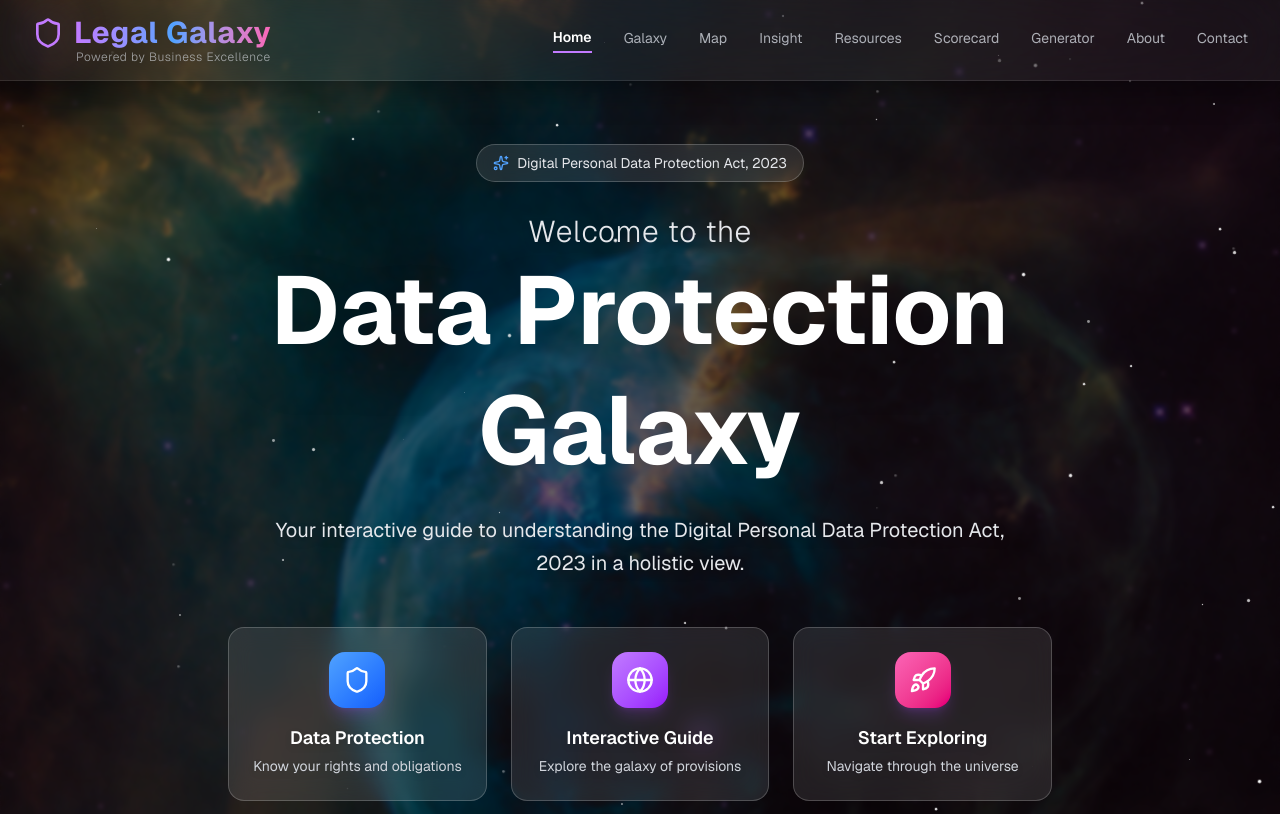
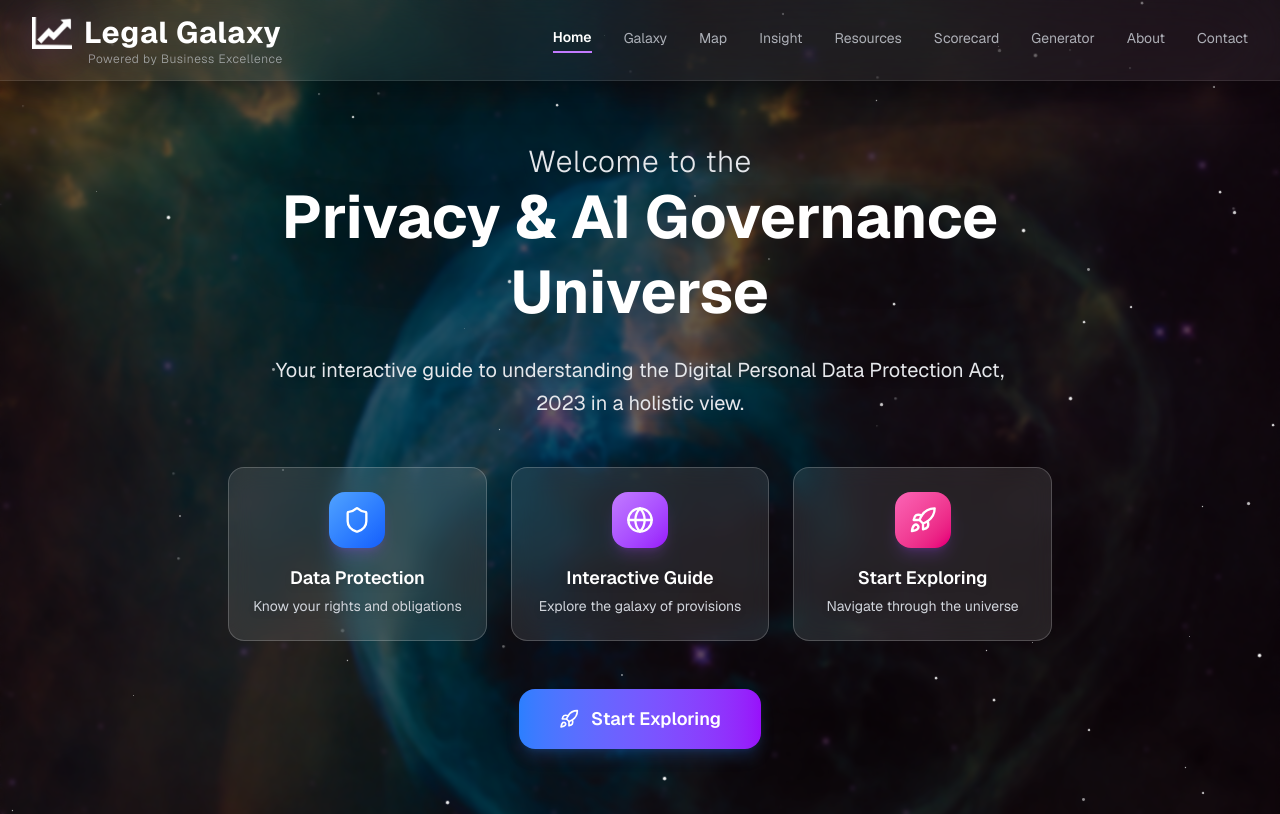
Before and after one commit to yashkulshrestha1102/data-protection-galaxy, a Next.js app: page / in a window 1280 px wide. Shown: the top 814 px of the page. Built offline with nearby package versions, Linux system fonts and the light colour scheme.

Commit message:
Initial commit: Updated header with company logo

```diff
--- a/app/page.tsx
+++ b/app/page.tsx
@@ -40,21 +40,16 @@ export default function Home() {
 
       {/* ===== CONTENT ===== */}
       <div className="max-w-5xl mx-auto text-center relative z-10 flex-1 flex flex-col justify-center">
-        {/* Badge */}
-        <div className="inline-flex items-center gap-2 px-4 py-2 rounded-full bg-white/10 border border-white/20 backdrop-blur-md text-xs md:text-sm text-gray-200 hover:bg-white/20 transition-all mx-auto mb-6 md:mb-8">
-          <Sparkles className="w-3.5 h-3.5 md:w-4 md:h-4 text-blue-400" />
-          Digital Personal Data Protection Act, 2023
-        </div>
 
         {/* Main Heading */}
         <div className="mb-4 md:mb-6">
           <p className="text-lg md:text-2xl lg:text-3xl text-gray-200 font-light tracking-wide drop-shadow-lg">
             Welcome to the
           </p>
-          <h1 className="text-4xl md:text-7xl lg:text-8xl font-bold leading-tight drop-shadow-2xl">
-            <span className="text-white">Data Protection</span>
+          <h1 className="text-4xl md:text-5xl lg:text-6xl font-bold leading-tight drop-shadow-2xl">
+            <span className="text-white">Privacy & AI Governance</span>
             <br />
-            <span className="text-white">Galaxy</span>
+            <span className="text-white">Universe</span>
           </h1>
         </div>
 
--- a/components/layout/Header.tsx
+++ b/components/layout/Header.tsx
@@ -3,7 +3,7 @@
 import Link from "next/link";
 import { usePathname } from "next/navigation";
 import { useState } from "react";
-import { Menu, X, Shield } from "lucide-react";
+import { Menu, X } from "lucide-react";
 
 const navLinks = [
   { href: "/", label: "Home" },
@@ -25,21 +25,26 @@ export const Header = () => {
     <header className="fixed top-0 left-0 right-0 z-50 bg-white/5 backdrop-blur-2xl border-b border-white/10 shadow-[0_8px_32px_rgba(0,0,0,0.4)]">
       <div className="max-w-7xl mx-auto px-4 sm:px-6 lg:px-8">
         <div className="flex items-center justify-between h-20">
-          {/* Logo Section */}
+          {/* Logo Section - Updated with Bigger Logo */}
           <Link href="/" className="flex flex-col group cursor-pointer" prefetch={true}>
-            <div className="flex items-center gap-2.5">
+            <div className="flex items-center gap-3">
               <div className="relative">
-                {/* Glow */}
-                <div className="absolute inset-0 bg-purple-400/20 blur-xl rounded-full group-hover:bg-purple-400/30 transition-all" />
-                {/* Icon */}
-                <Shield className="w-8 h-8 text-purple-400 group-hover:scale-110 group-hover:rotate-12 transition-all duration-300 relative z-10" />
+                {/* Glow Effect - Enhanced */}
+                <div className="absolute inset-0 bg-purple-400/20 blur-2xl rounded-full group-hover:bg-purple-400/30 transition-all scale-150" />
+
+                {/* Company Logo - Bigger & Better Visible */}
+                <img
+                  src="/images/logo.png"
+                  alt="Business Excellence Logo"
+                  className="w-10 h-10 object-contain relative z-10 group-hover:scale-110 group-hover:rotate-6 transition-all duration-300 drop-shadow-[0_0_15px_rgba(168,85,247,0.3)]"
+                />
               </div>
-              {/* Text — Galaxy Theme Gradient */}
-              <span className="text-2xl md:text-3xl font-bold bg-gradient-to-r from-purple-400 via-blue-400 to-pink-400 bg-clip-text text-transparent tracking-wide">
+              {/* Text - Adjusted spacing */}
+              <span className="text-2xl md:text-3xl font-bold text-white tracking-wide drop-shadow-[0_0_20px_rgba(255,255,255,0.15)]">
                 Legal Galaxy
               </span>
             </div>
-            <span className="text-[10px] md:text-xs text-gray-300/70 tracking-wider ml-11 -mt-0.5 font-light">
+            <span className="text-[10px] md:text-xs text-gray-300/70 tracking-wider ml-14 -mt-0.5 font-light">
               Powered by Business Excellence
             </span>
           </Link>
```
Also changed, not shown: public/images/logo.png (added).
